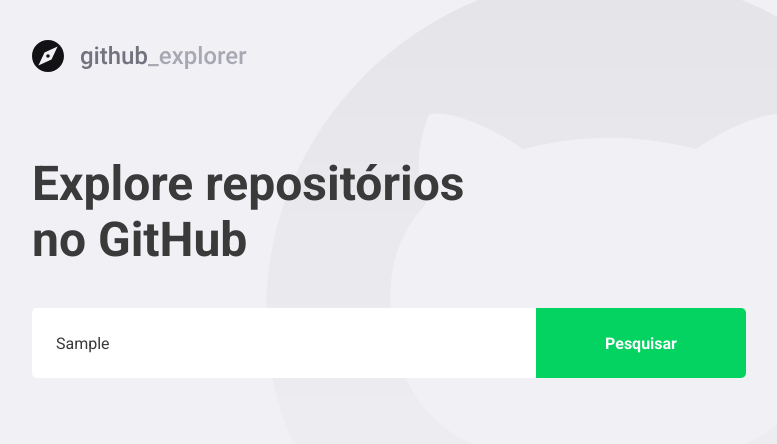
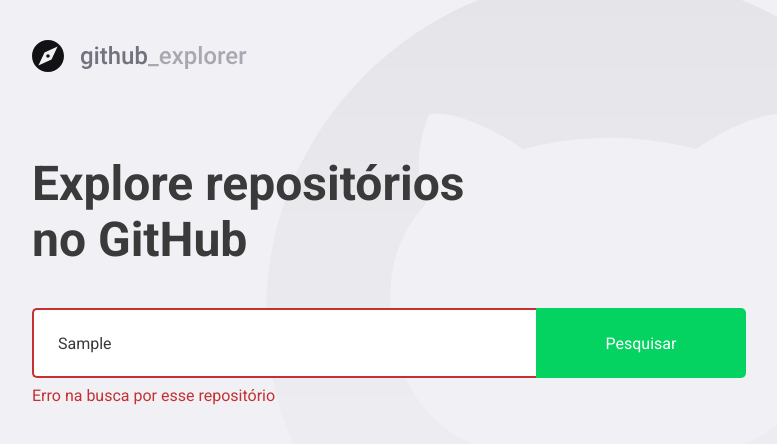
Before and after one commit to mlpbraga/gostack-gitrepos, a React (Create React App) app: page / in a window 1280 px wide. Both pictures are taken after typing "Sample" into the empty fields and a click on the button "Pesquisar". Shown: the top 444 px of the page, without its empty margins (148-925 px from the left). Built offline with nearby package versions, Linux system fonts and the light colour scheme; no server answers; the HTML template or start-up script is replaced by a standard one.

Commit message:
feat: styled components errors

```diff
--- a/src/pages/Dashboard/index.tsx
+++ b/src/pages/Dashboard/index.tsx
@@ -2,7 +2,7 @@
 import { FiChevronRight } from 'react-icons/fi';
 import logoImg from '../../assets/logo.svg';
 import api from '../../services/api';
-import { Title, Form, Repositories } from './styles';
+import { Title, Form, Repositories, Error } from './styles';
 
 interface Repository {
   id: number;
@@ -17,25 +17,35 @@
 const Dashboard: React.FC = () => {
   const [input, setInput] = useState('');
   const [repositories, setRepositories] = useState<Repository[]>([]);
+  const [inputError, setInputError] = useState('');
 
   const handleAddRepositories = async (
     event: FormEvent<HTMLFormElement>,
   ): Promise<void> => {
     event.preventDefault();
 
+    if (!input) {
+      setInputError('Digite autor/nome do repositório');
+      return;
+    }
+    try {
       const response = await api.get<Repository>(
         `repos/${input.replace('-', '%2D')}`,
       );
       const repository = response.data;
       setRepositories([...repositories, repository]);
       setInput('');
+      setInputError('');
+    } catch (error) {
+      setInputError('Erro na busca por esse repositório');
+    }
   };
 
   return (
     <>
       <img src={logoImg} alt="Github Explorer" />
       <Title>Explore repositórios no GitHub</Title>
-      <Form onSubmit={handleAddRepositories}>
+      <Form hasError={!!inputError} onSubmit={handleAddRepositories}>
         <input
           value={input}
           onChange={e => setInput(e.target.value)}
@@ -43,6 +53,7 @@
         />
         <button type="submit">Pesquisar</button>
       </Form>
+      {inputError && <Error>{inputError}</Error>}
       <Repositories>
         {repositories.map(repo => (
           <a key={repo.id} href="teste">
--- a/src/pages/Dashboard/styles.ts
+++ b/src/pages/Dashboard/styles.ts
@@ -1,5 +1,9 @@
-import styled from 'styled-components';
+import styled, { css } from 'styled-components';
 import { shade } from 'polished';
+
+interface FormProps {
+  hasError: boolean;
+}
 
 export const Title = styled.h1`
   font-size: 48px;
@@ -9,7 +13,7 @@
   margin-top: 80px;
 `;
 
-export const Form = styled.form`
+export const Form = styled.form<FormProps>`
   margin-top: 40px;
   max-width: 714px;
   display: flex;
@@ -17,9 +21,16 @@
     flex: 1;
     height: 70px;
     padding: 0 24px;
-    border: 0;
+    border: 2px solid #fff;
     border-radius: 5px 0 0 5px;
     color: #3a3a3a;
+
+    ${props =>
+      props.hasError &&
+      css`
+        border-color: #c53030;
+        border-right: 0;
+      `}
 
     & ::placeholder {
       color: #a8a8b3;
@@ -32,7 +43,7 @@
     height: 70px;
     width: 210px;
     color: #fff;
-    font-weight: bold;
+    font-we<Error>{inputError}</Error>ight: bold;
     transition: background-color 0.2s;
 
     &:hover {
@@ -91,3 +102,9 @@
     }
   }
 `;
+
+export const Error = styled.span`
+  display: block;
+  color: #c53030;
+  margin-top: 8px;
+`;
```
Lines whose indentation alone changed are shown as unchanged.
